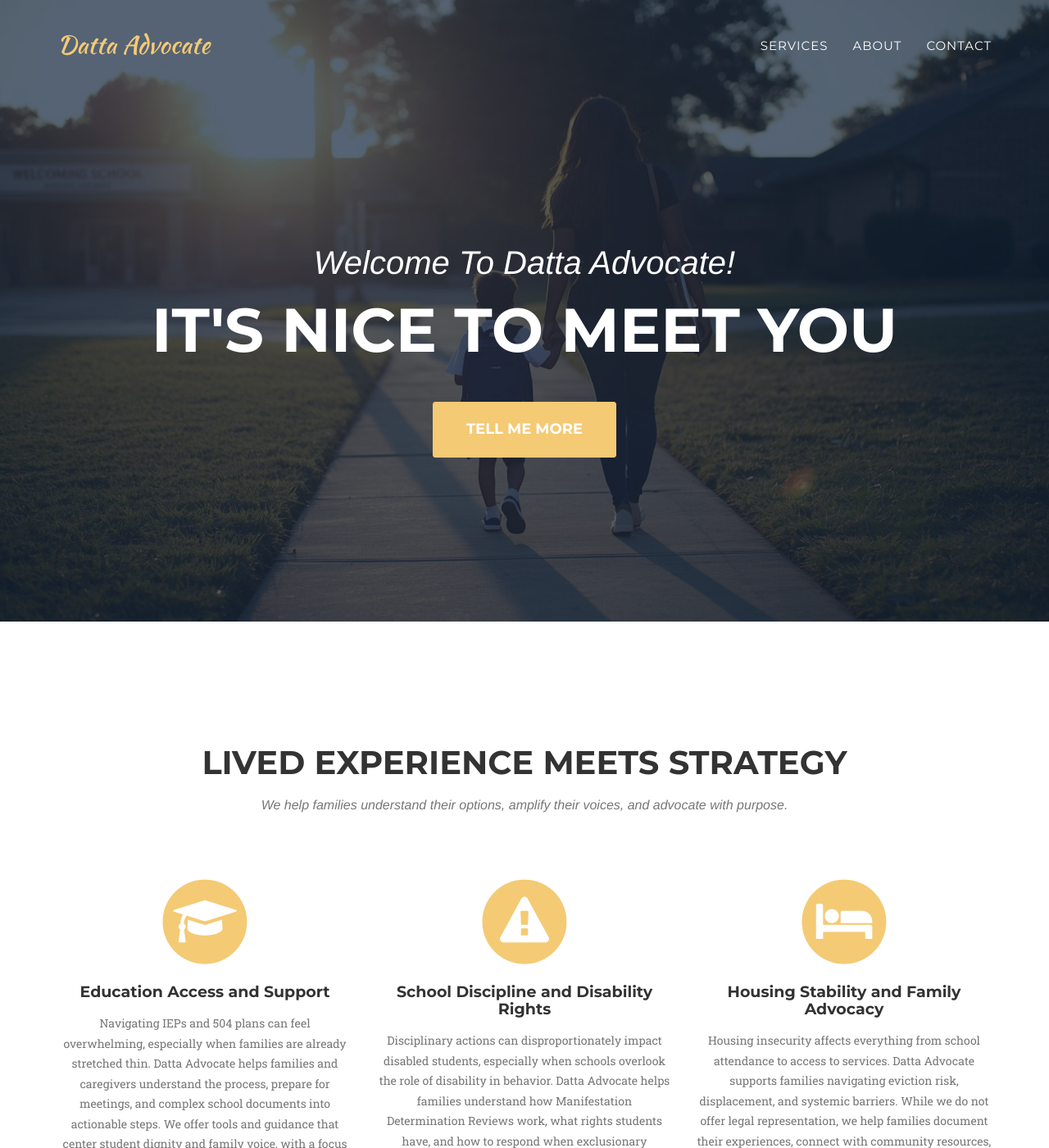
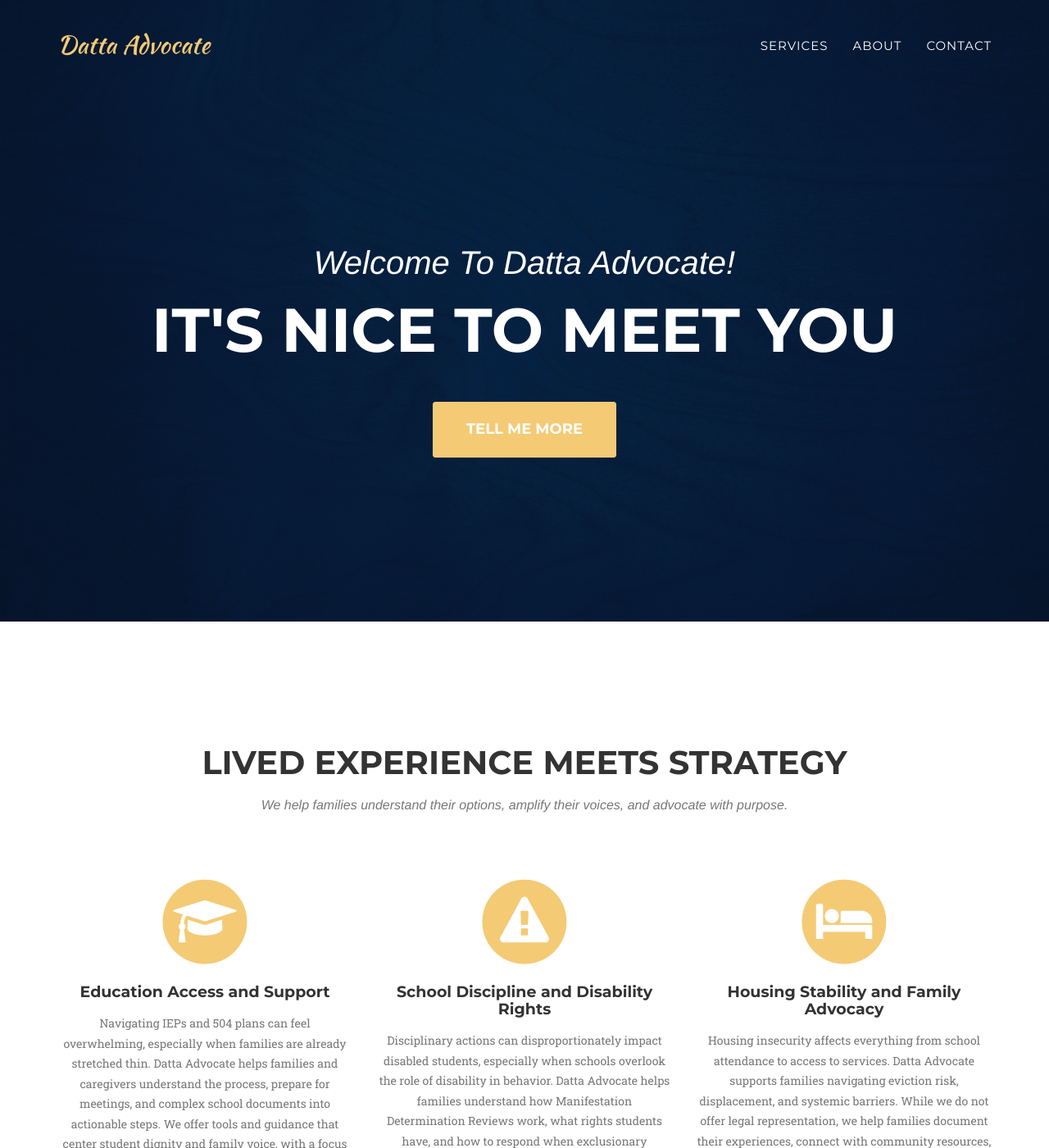
Before and after one commit to neeradatta/dattaadvocate.com, a Jekyll site: the page built from index.html, in a window 1280 px wide and 1400 px high. Shown: the whole window at 82% size. Built offline with Jekyll 4.4.1, drawn with Linux system fonts in a browser that asks for light colours; some web fonts are replaced; some of the changed text lies outside the part shown.

Commit message:
updated header image and button on the portfolio wording

```diff
--- a/_includes/about.html
+++ b/_includes/about.html
@@ -68,9 +68,7 @@
                         </li>
                         <li class="timeline-inverted">
                             <div class="timeline-image">
-                               <br><h5>Join
-                                    <br>The Advocacy
-                                    <br>Journey</h5>
+                               <br><h5>Datta Advocate</h5>
                             </div>
                         </li>
                     </ul>
--- a/_includes/css/agency.css
+++ b/_includes/css/agency.css
@@ -269,7 +269,7 @@ header {
     text-align: center;
     color: #fff;
     background-attachment: scroll;
-    background-image: url('{{ site.baseurl }}/img/header-bg.png');
+    background-image: url('{{ site.baseurl }}/img/header-top.png');
     background-position: center center;
     background-repeat: none;
     -webkit-background-size: cover;
```
Also changed, not shown: img/header-top.png (added).
